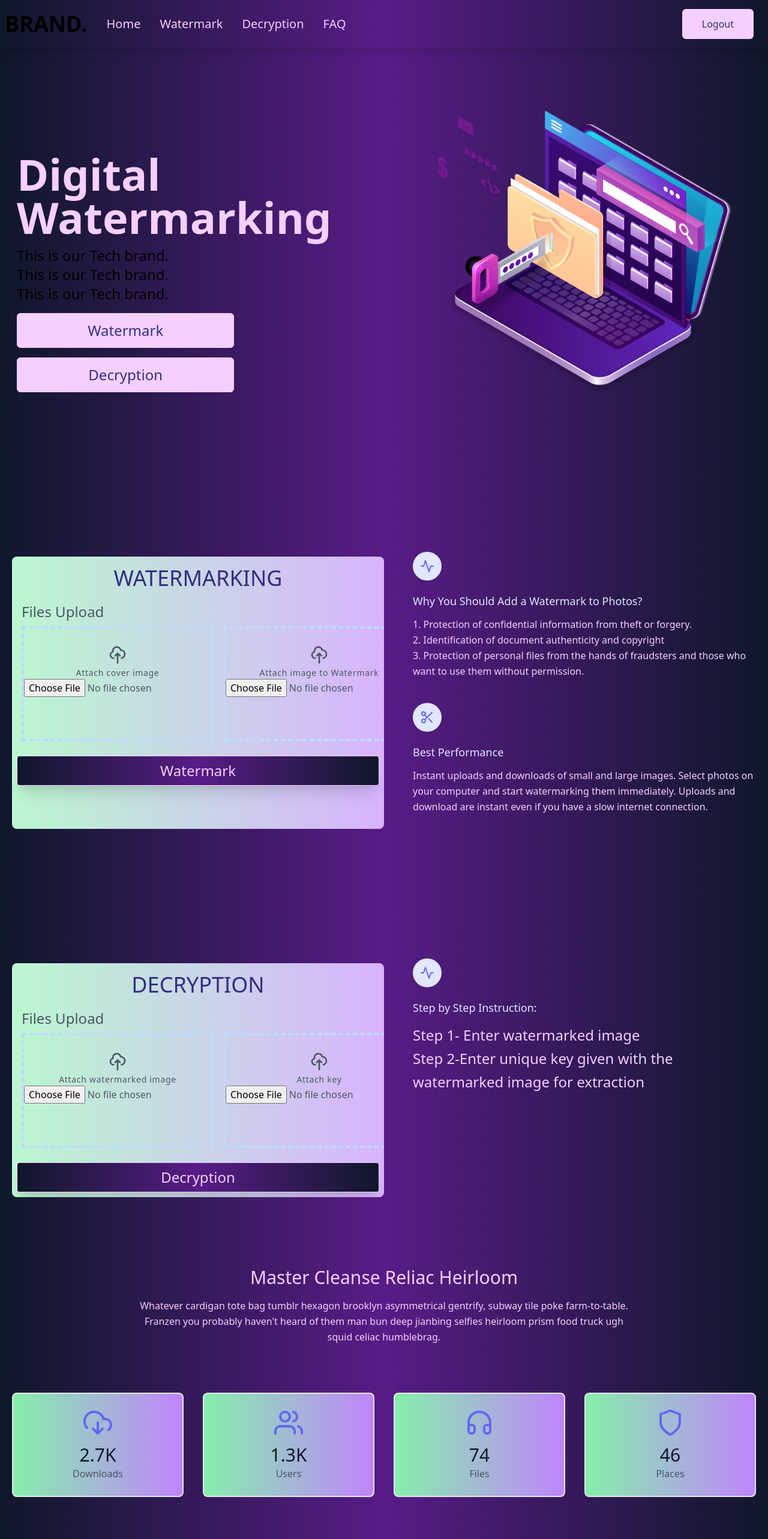
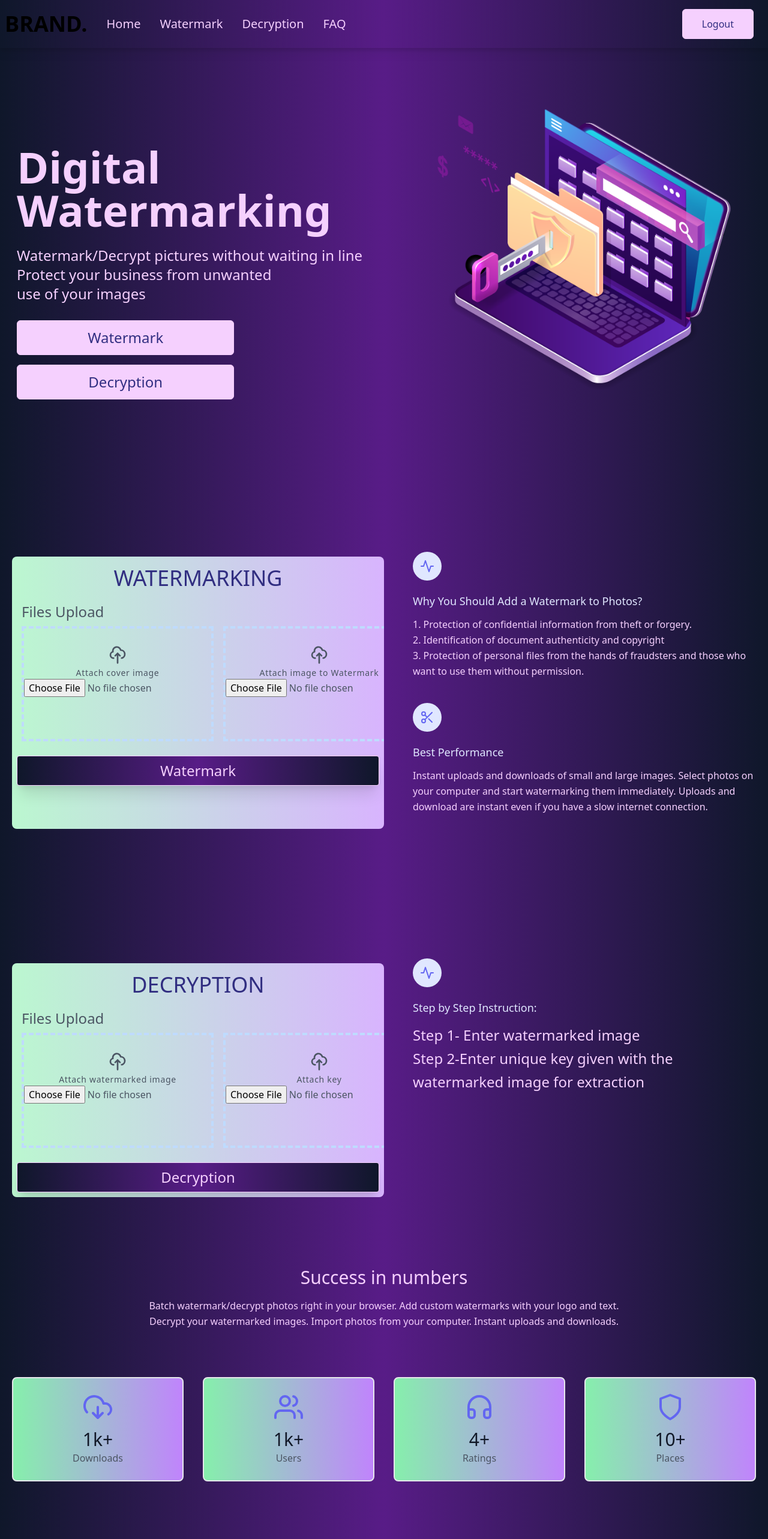
Before and after one commit to kashika1109/digitalwatermarking, a React (Create React App) app: page /home in a window 1280 px wide. Shown: the top 2566 px of the page at 60% size. Built offline with nearby package versions, Linux system fonts and the light colour scheme.

Commit message:
updated changes

```diff
--- a/src/components/home.jsx
+++ b/src/components/home.jsx
@@ -10,10 +10,11 @@ const Hero = () => {
             <div className='flex flex-col justify-center md:items-start w-full px-2 pt-32 pb-8 mt-4'>
                 {/* <p className='text-2xl'>Unique Sequencing & Production</p> */}
                 <h1 className='py-3 text-5xl md:text-7xl font-bold text-fuchsia-200'>Digital Watermarking</h1>
-                <p className='text-2xl'>This is our Tech brand.</p>
-                <p className='text-2xl'>This is our Tech brand.</p>
-                <p className='text-2xl'>This is our Tech brand.</p>
-
+                <div class='text-fuchsia-200 py-3'>
+                <p className='text-2xl'>Watermark/Decrypt pictures without waiting in line</p>
+                <p className='text-2xl'>Protect your business from unwanted</p>
+                <p className='text-2xl'>use of your images</p>
+                </div>
                 <Link to ="watermark" className='py-3 px-6 sm:w-[60%] my-4 text-2xl text-center cursor-pointer text-indigo-900 border bg-fuchsia-200 border-fuchsia-200 hover:bg-transparent hover:text-fuchsia-200 rounded-md'>Watermark</Link>
                 <Link to="extract" className='py-3 px-6 sm:w-[60%] mb-4 text-2xl text-center cursor-pointer text-indigo-900 border bg-fuchsia-200 border-fuchsia-200 hover:bg-transparent hover:text-fuchsia-200 rounded-md '>Decryption</Link>
             </div>
--- a/src/components/support.jsx
+++ b/src/components/support.jsx
@@ -5,8 +5,8 @@ const Support = () => {
     <section class="text-gray-600 body-font bg-gradient-to-r from-slate-900 via-purple-900 to-slate-900">
     <div class="container px-5 pt-5 pb-24 mx-auto">
       <div class="flex flex-col text-center w-full mb-20">
-        <h1 class="sm:text-3xl text-2xl font-medium title-font mb-4 text-fuchsia-200">Master Cleanse Reliac Heirloom</h1>
-        <p class="lg:w-2/3 mx-auto leading-relaxed text-base text-fuchsia-200">Whatever cardigan tote bag tumblr hexagon brooklyn asymmetrical gentrify, subway tile poke farm-to-table. Franzen you probably haven't heard of them man bun deep jianbing selfies heirloom prism food truck ugh squid celiac humblebrag.</p>
+        <h1 class="sm:text-3xl text-3xl font-medium title-font mb-4 text-fuchsia-200">Success in numbers</h1>
+        <p class="lg:w-2/3 mx-auto leading-relaxed text-base text-fuchsia-200">Batch watermark/decrypt photos right in your browser. Add custom watermarks with your logo and text. Decrypt your watermarked images. Import photos from your computer. Instant uploads and downloads. </p>
       </div>
       <div class="flex flex-wrap -m-4 text-center">
         <div class="p-4 md:w-1/4 sm:w-1/2 w-full ">
@@ -15,7 +15,7 @@ const Support = () => {
               <path d="M8 17l4 4 4-4m-4-5v9"></path>
               <path d="M20.88 18.09A5 5 0 0018 9h-1.26A8 8 0 103 16.29"></path>
             </svg>
-            <h2 class="title-font font-medium text-3xl text-gray-900">2.7K</h2>
+            <h2 class="title-font font-medium text-3xl text-gray-900">1k+</h2>
             <p class="leading-relaxed">Downloads</p>
           </div>
         </div>
@@ -26,7 +26,7 @@ const Support = () => {
               <circle cx="9" cy="7" r="4"></circle>
               <path d="M23 21v-2a4 4 0 00-3-3.87m-4-12a4 4 0 010 7.75"></path>
             </svg>
-            <h2 class="title-font font-medium text-3xl text-gray-900">1.3K</h2>
+            <h2 class="title-font font-medium text-3xl text-gray-900">1k+</h2>
             <p class="leading-relaxed">Users</p>
           </div>
         </div>
@@ -36,8 +36,8 @@ const Support = () => {
               <path d="M3 18v-6a9 9 0 0118 0v6"></path>
               <path d="M21 19a2 2 0 01-2 2h-1a2 2 0 01-2-2v-3a2 2 0 012-2h3zM3 19a2 2 0 002 2h1a2 2 0 002-2v-3a2 2 0 00-2-2H3z"></path>
             </svg>
-            <h2 class="title-font font-medium text-3xl text-gray-900">74</h2>
-            <p class="leading-relaxed">Files</p>
+            <h2 class="title-font font-medium text-3xl text-gray-900">4+</h2>
+            <p class="leading-relaxed">Ratings</p>
           </div>
         </div>
         <div class="p-4 md:w-1/4 sm:w-1/2 w-full">
@@ -45,7 +45,7 @@ const Support = () => {
             <svg fill="none" stroke="currentColor" stroke-linecap="round" stroke-linejoin="round" stroke-width="2" class="text-indigo-500 w-12 h-12 mb-3 inline-block" viewBox="0 0 24 24">
               <path d="M12 22s8-4 8-10V5l-8-3-8 3v7c0 6 8 10 8 10z"></path>
             </svg>
-            <h2 class="title-font font-medium text-3xl text-gray-900">46</h2>
+            <h2 class="title-font font-medium text-3xl text-gray-900">10+</h2>
             <p class="leading-relaxed">Places</p>
           </div>
         </div>
```
